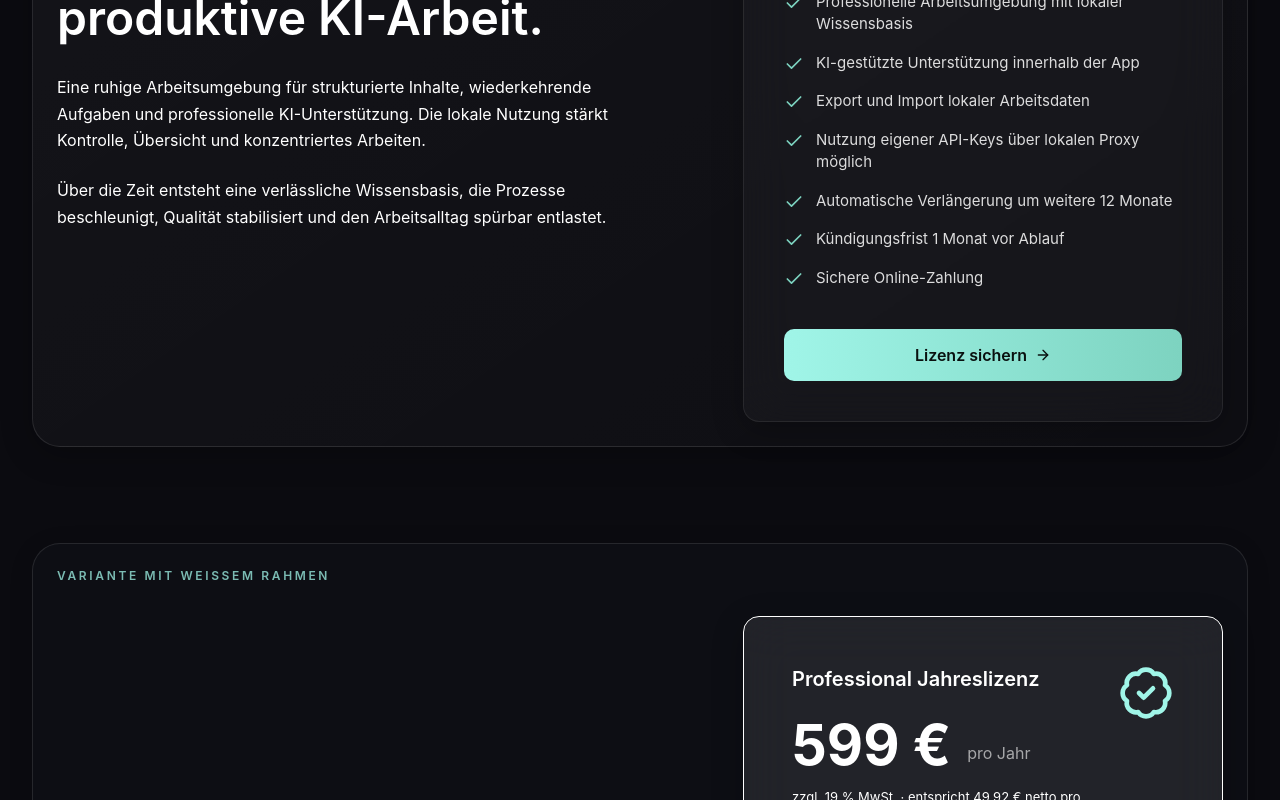
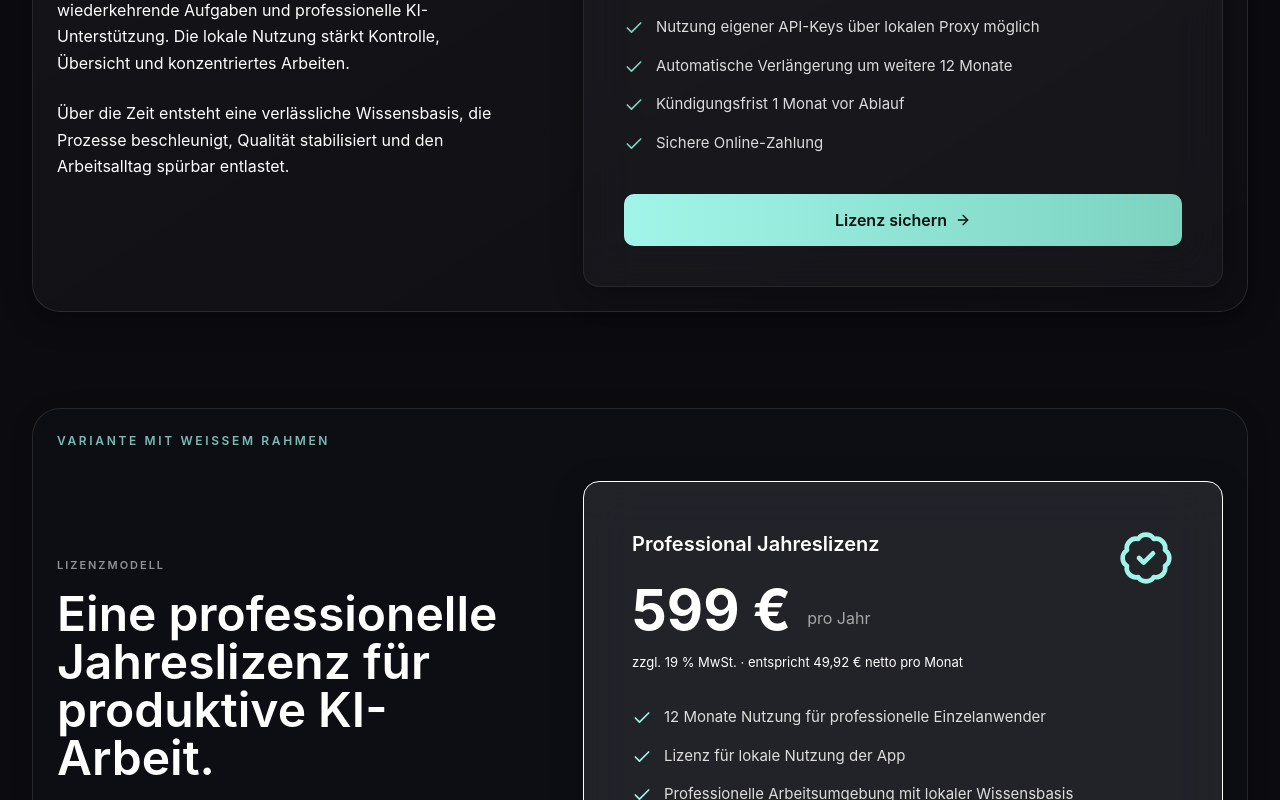
Before and after one commit to BM1964-25/Smart-SnippedFlow-Landingpage, a React (Vite) app: page / in a window 1280 px wide. Shown: the part 5240-6040 px from the top of the page. Built offline with nearby package versions, Linux system fonts and the light colour scheme; no server answers.

Commit message:
Widen license pricing cards

```diff
--- a/src/main.tsx
+++ b/src/main.tsx
@@ -502,7 +502,7 @@ function PremiumLicenseVariantDetailed() {
   return (
     <div className="rounded-[28px] border border-white/10 bg-[#0f1016] p-5 shadow-[0_4px_24px_rgba(0,0,0,0.12)] sm:p-6">
       <p className="mb-8 text-xs font-semibold uppercase tracking-[0.22em] text-[#a0f5e8]/75">Variante 1</p>
-      <div className="grid items-center gap-12 xl:grid-cols-[minmax(0,1fr)_480px] xl:gap-20">
+      <div className="grid items-center gap-12 xl:grid-cols-[minmax(0,1fr)_640px] xl:gap-20">
         <div>
           <p className="mb-4 text-[11px] font-semibold uppercase tracking-[0.18em] text-white/55">Lizenzmodell</p>
           <h2 className="max-w-3xl text-4xl font-semibold leading-[1.12] tracking-normal text-white sm:text-5xl">
@@ -528,7 +528,7 @@ function PremiumLicenseVariantCompact() {
   return (
     <div className="rounded-[28px] border border-white/10 bg-gradient-to-br from-white/[0.045] to-white/[0.015] p-5 shadow-[0_8px_32px_rgba(0,0,0,0.24)] sm:p-6">
       <p className="mb-8 text-xs font-semibold uppercase tracking-[0.22em] text-[#7dd3c0]/75">Variante O</p>
-      <div className="grid items-center gap-12 xl:grid-cols-[minmax(0,1fr)_480px] xl:gap-20">
+      <div className="grid items-center gap-12 xl:grid-cols-[minmax(0,1fr)_640px] xl:gap-20">
         <div>
           <p className="mb-4 text-[11px] font-semibold uppercase tracking-[0.18em] text-white/55">Lizenzmodell</p>
           <h2 className="max-w-3xl text-4xl font-semibold leading-[1.14] tracking-normal text-white sm:text-5xl">
@@ -566,7 +566,7 @@ function PremiumPriceCard({ tone }: { tone: "mint" | "turquoise" }) {
         {premiumLicenseFeatures.map((item) => (
           <li className="flex gap-3 text-[15px] leading-[1.5] text-white/85" key={item}>
             <Check className="mt-0.5 h-5 w-5 shrink-0" style={{ color: accent }} />
-            <span>{item}</span>
+            <span className="xl:whitespace-nowrap">{item}</span>
           </li>
         ))}
       </ul>
@@ -584,7 +584,7 @@ function PremiumLicenseVariantFramed() {
       <p className="mb-8 text-xs font-semibold uppercase tracking-[0.22em] text-[#a0f5e8]/75">
         Variante mit weißem Rahmen
       </p>
-      <div className="grid items-center gap-12 xl:grid-cols-[minmax(0,1fr)_480px] xl:gap-20">
+      <div className="grid items-center gap-12 xl:grid-cols-[minmax(0,1fr)_640px] xl:gap-20">
         <div>
           <p className="mb-4 text-[11px] font-semibold uppercase tracking-[0.18em] text-white/55">Lizenzmodell</p>
           <h2 className="max-w-3xl text-4xl font-semibold leading-[1.14] tracking-normal text-white sm:text-5xl">
@@ -626,7 +626,7 @@ function PremiumFramedPriceCard() {
         {premiumLicenseFeatures.map((item) => (
           <li className="flex gap-3 text-[15px] leading-[1.5] text-white/85" key={item}>
             <Check className="mt-0.5 h-5 w-5 shrink-0 text-[#A0F5E8]" />
-            <span>{item}</span>
+            <span className="xl:whitespace-nowrap">{item}</span>
           </li>
         ))}
       </ul>
```
